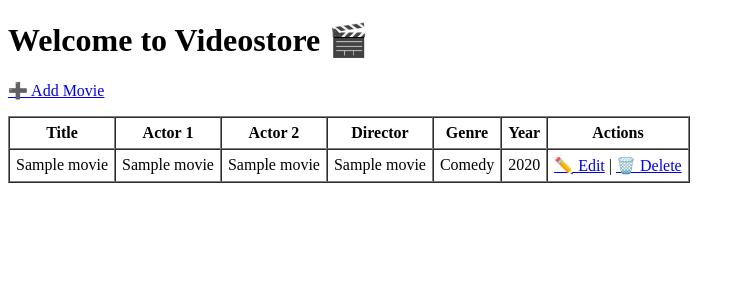
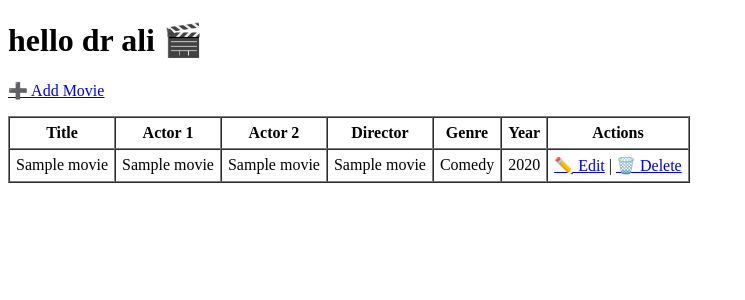
Before and after one commit to tamlam10/minikube, a Django app: page / in a window 1280 px wide. Shown: the top 300 px of the page, without its empty margins (0-745 px from the left). Run offline with Django 5.2, Linux system fonts and the light colour scheme; tables that the repository leaves empty hold one stand-in row (values such as "Sample post").

Commit message:
Update list_movies.html

```diff
--- a/Videostore/minikube/movies/templates/movies1/list_movies.html
+++ b/Videostore/minikube/movies/templates/movies1/list_movies.html
@@ -2,7 +2,7 @@
 <html>
   <head><meta charset="utf-8"><title>Movie List</title></head>
   <body>
-    <h1>Welcome to Videostore 🎬</h1>
+    <h1>hello dr ali 🎬</h1>
 
     <p><a href="{% url 'add_movie' %}">➕ Add Movie</a></p>
 
```
